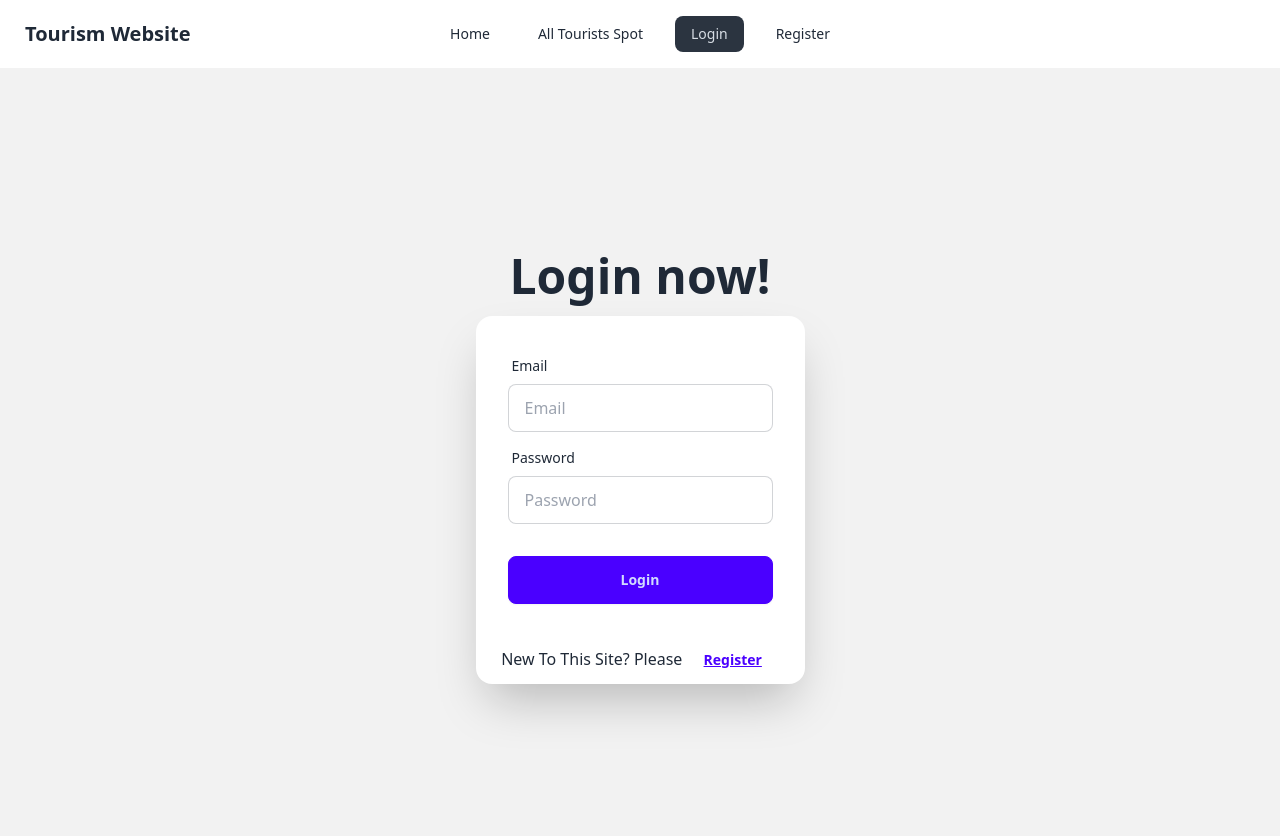
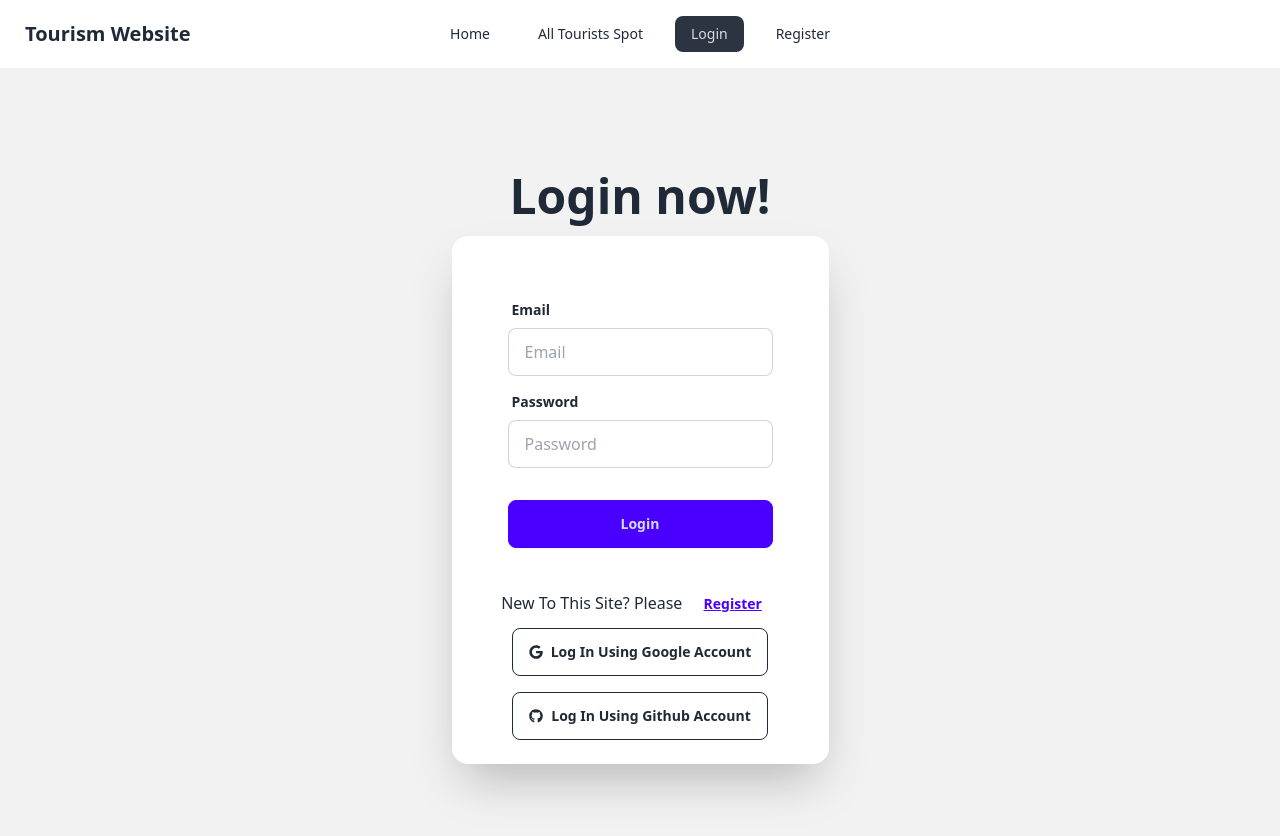
Before and after one commit to rebahaider/tourism-website, a React (Vite) app: page /login in a window 1280 px wide. Shown: the top 836 px of the page. Built offline with nearby package versions, Linux system fonts and the light colour scheme; no server answers.

Commit message:
adding google and github log in system

```diff
--- a/package.json
+++ b/package.json
@@ -16,6 +16,7 @@
     "prop-types": "^15.8.1",
     "react": "^18.2.0",
     "react-dom": "^18.2.0",
+    "react-icons": "^5.1.0",
     "react-router-dom": "^6.23.0",
     "sort-by": "^1.2.0"
   },
--- a/src/Providers/AuthProviders.jsx
+++ b/src/Providers/AuthProviders.jsx
@@ -1,10 +1,14 @@
-import { createUserWithEmailAndPassword, onAuthStateChanged, signInWithEmailAndPassword, signOut } from 'firebase/auth';
+import { GithubAuthProvider, GoogleAuthProvider, createUserWithEmailAndPassword, onAuthStateChanged, signInWithEmailAndPassword, signInWithPopup, signOut } from 'firebase/auth';
 import PropTypes from 'prop-types';
 
 import { createContext, useEffect, useState } from "react";
 import auth from '../firebase/firebase.config';
 
 export const AuthContext = createContext(null);
+
+const googleProvider = new GoogleAuthProvider();
+
+const githubProvider = new GithubAuthProvider();
 
 const AuthProviders = ({ children }) => {
 
@@ -19,6 +23,16 @@ const AuthProviders = ({ children }) => {
     const signInUser = (email, password) => {
         setLoading(true);
         return signInWithEmailAndPassword(auth, email, password)
+    }
+
+    const signInWithGoogle = () => {
+        setLoading(true);
+        return signInWithPopup(auth, googleProvider);
+    }
+
+    const signInWithGithub = () => {
+        setLoading(true);
+        return signInWithPopup(auth, githubProvider);
     }
 
     const logOut = () => {
@@ -37,7 +51,12 @@ const AuthProviders = ({ children }) => {
         }
     }, [])
 
-    const authInfo = { user, loading, createUser, signInUser, logOut }
+    const authInfo = {
+        user, loading,
+        createUser, signInUser,
+        signInWithGoogle,
+        signInWithGithub, logOut
+    }
     return (
         <AuthContext.Provider value={authInfo}>
             {children}
--- a/src/components/Home/Navbar.jsx
+++ b/src/components/Home/Navbar.jsx
@@ -18,7 +18,7 @@ const Navbar = () => {
     const navLinks = <>
         <li><NavLink to={"/"}>Home</NavLink></li>
         <li><NavLink to={"/allTourists"}>All Tourists Spot</NavLink></li>
-        {   user &&
+        {user &&
             <>
 
                 <li><NavLink to={"/addTourists"}>Add Tourists Spot</NavLink></li>
--- a/src/components/Login/Login.jsx
+++ b/src/components/Login/Login.jsx
@@ -1,11 +1,12 @@
 import { useContext } from "react";
 import { Link, useNavigate } from "react-router-dom";
 import { AuthContext } from "../../Providers/AuthProviders";
+import { FaGithub, FaGoogle } from "react-icons/fa";
 
 
 const Login = () => {
 
-    const { signInUser } = useContext(AuthContext);
+    const { signInUser, signInWithGoogle, signInWithGithub } = useContext(AuthContext);
     const navigate = useNavigate();
 
     const handleLogin = e => {
@@ -26,6 +27,27 @@ const Login = () => {
                 console.error(error);
             })
     }
+
+    const handleSignInWithGoogle = () => {
+        signInWithGoogle()
+            .then(result => {
+                console.log(result.user);
+            })
+            .catch(error => {
+                console.error(error);
+            })
+    }
+
+    const handleSignInWithGithub = () => {
+        signInWithGithub()
+            .then(result => {
+                console.log(result.user);
+            })
+            .catch(error => {
+                console.error(error);
+            })
+    }
+
     return (
 
 
@@ -35,17 +57,17 @@ const Login = () => {
                     <h1 className="text-5xl font-bold">Login now!</h1>
 
                 </div>
-                <div className="card shrink-0 w-full max-w-sm shadow-2xl bg-base-100">
+                <div className="card shrink-0 w-full max-w-sm shadow-2xl bg-base-100 p-6">
                     <form onSubmit={handleLogin} className="card-body">
                         <div className="form-control">
                             <label className="label">
-                                <span className="label-text">Email</span>
+                                <span className="label-text font-extrabold">Email</span>
                             </label>
                             <input type="email" name="email" placeholder="Email" className="input input-bordered" required />
                         </div>
                         <div className="form-control">
                             <label className="label">
-                                <span className="label-text">Password</span>
+                                <span className="label-text font-extrabold">Password</span>
                             </label>
                             <input type="password" name="password" placeholder="Password" className="input input-bordered" required />
                         </div>
@@ -56,6 +78,12 @@ const Login = () => {
                     <p className="text-center">New To This Site? Please <Link to={"/register"}>
                         <button className="btn btn-link">Register</button>
                     </Link></p>
+                    <p className="text-center mb-4">
+                        <button onClick={handleSignInWithGoogle} className="btn btn-ghost btn-outline font-extrabold"><FaGoogle></FaGoogle> Log In Using Google Account</button>
+                    </p>
+                    <p className="text-center">
+                        <button onClick={handleSignInWithGithub} className="btn btn-ghost btn-outline font-extrabold"><FaGithub></FaGithub> Log In Using Github Account</button>
+                    </p>
                 </div>
             </div>
         </div >
--- a/src/components/Registration/Registration.jsx
+++ b/src/components/Registration/Registration.jsx
@@ -35,29 +35,29 @@ const Registration = () => {
                     <h1 className="text-5xl font-bold">Register now!</h1>
 
                 </div>
-                <div className="card shrink-0 w-full max-w-sm shadow-2xl bg-base-100">
+                <div className="card shrink-0 w-full max-w-sm shadow-2xl bg-base-100 p-6">
                     <form onSubmit={handleRegister} className="card-body">
                         <div className="form-control">
                             <label className="label">
-                                <span className="label-text">Name</span>
+                                <span className="label-text font-extrabold">Name</span>
                             </label>
                             <input type="text" name="name" placeholder="Name" className="input input-bordered" required />
                         </div>
                         <div className="form-control">
                             <label className="label">
-                                <span className="label-text">Email</span>
+                                <span className="label-text font-extrabold">Email</span>
                             </label>
                             <input type="email" name="email" placeholder="Email" className="input input-bordered" required />
                         </div>
                         <div className="form-control">
                             <label className="label">
-                                <span className="label-text">Photo</span>
+                                <span className="label-text font-extrabold">Photo</span>
                             </label>
                             <input type="text" name="photo" placeholder="Photo URL..." className="input input-bordered" required />
                         </div>
                         <div className="form-control">
                             <label className="label">
-                                <span className="label-text">Password</span>
+                                <span className="label-text font-extrabold">Password</span>
                             </label>
                             <input type="password" name="password" placeholder="Password" className="input input-bordered" required />
                         </div>
@@ -65,7 +65,7 @@ const Registration = () => {
                             <button className="btn btn-primary">Register</button>
                         </div>
                     </form>
-                    <p className="text-center">Already Registerd? Please <Link to={"/login"}>
+                    <p className="text-center">Already Have An Account? Please<Link to={"/login"}>
                         <button className="btn btn-link">Login</button>
                     </Link></p>
                 </div>
```
Also changed, not shown: 1 other file (tests, documents, lock files or other folders).
